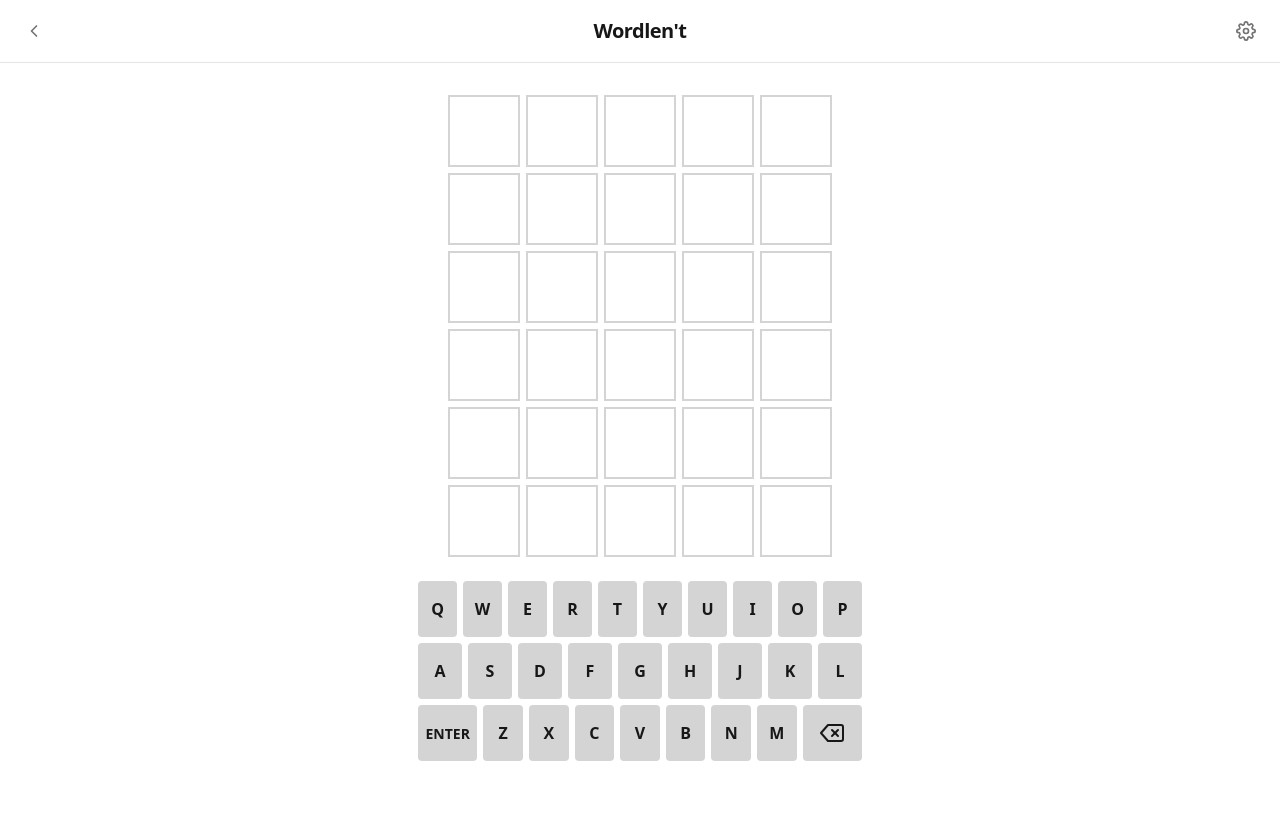
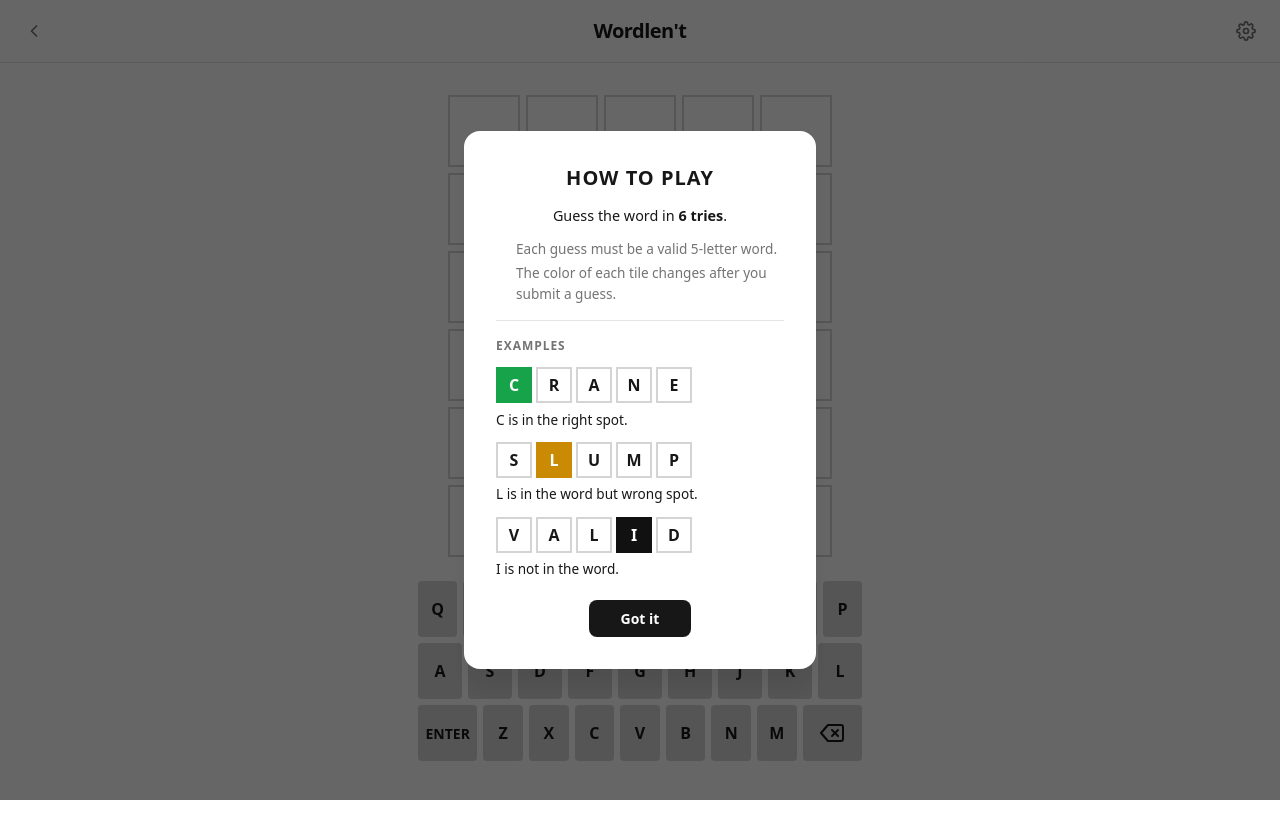
Before and after one commit to ZackDoll/not-wordle, a Next.js app: page /daily in a window 1280 px wide. Shown: the top 838 px of the page. Built offline with nearby package versions, Linux system fonts and the light colour scheme; no server answers.

Commit message:
added an intro popup with a tutorial

```diff
--- a/src/components/Game.tsx
+++ b/src/components/Game.tsx
@@ -8,6 +8,7 @@ import type { Definition } from '@/utils/dictionary';
 import { fetchDefinition } from '@/utils/dictionary';
 import Board from './Board';
 import Keyboard from './Keyboard';
+import HowToPlay from './HowToPlay';
 import WinScreen from './WinScreen';
 import LoseScreen from './LoseScreen';
 import styles from './Game.module.css';
@@ -89,6 +90,16 @@ export default function Game({ initialWord, onPlayAgain }: GameProps = {}) {
   });
   const wordSetRef = useRef<Set<string>>(new Set());
   const [definition, setDefinition] = useState<Definition | null>(null);
+  const [showIntro, setShowIntro] = useState(false);
+
+  useEffect(() => {
+    if (!localStorage.getItem('wordle-seen-intro')) setShowIntro(true);
+  }, []);
+
+  function dismissIntro() {
+    localStorage.setItem('wordle-seen-intro', '1');
+    setShowIntro(false);
+  }
 
   const letterStates = useMemo(() => {
     const rank: Record<TileState, number> = { correct: 2, present: 1, absent: 0, filled: -1, empty: -1 };
@@ -222,6 +233,7 @@ export default function Game({ initialWord, onPlayAgain }: GameProps = {}) {
 
   return (
     <div className={styles.game}>
+      {showIntro && <HowToPlay onDismiss={dismissIntro} />}
       {error && <div className={styles.error}>{error}</div>}
       <Board board={board} shakingRow={shakingRow} onShakeEnd={() => setShakingRow(null)} flippingRow={flippingRow} />
       <Keyboard onKey={handleKey} letterStates={letterStates} />
--- /dev/null
+++ b/src/components/HowToPlay.module.css
@@ -0,0 +1,136 @@
+.backdrop {
+  position: fixed;
+  inset: 0;
+  z-index: 50;
+  display: flex;
+  align-items: center;
+  justify-content: center;
+  background: rgba(0, 0, 0, 0.6);
+}
+
+.card {
+  display: flex;
+  flex-direction: column;
+  align-items: center;
+  gap: 0.75rem;
+  border-radius: 1rem;
+  padding: 2rem;
+  background: var(--surface);
+  color: var(--foreground);
+  box-shadow: 0 20px 25px -5px rgb(0 0 0 / 0.1);
+  max-width: 22rem;
+  width: 90%;
+}
+
+.heading {
+  font-size: 1.25rem;
+  font-weight: 700;
+  letter-spacing: 0.05em;
+  text-transform: uppercase;
+}
+
+.rule {
+  font-size: 0.9rem;
+  text-align: center;
+}
+
+.rules {
+  font-size: 0.85rem;
+  color: var(--muted);
+  padding-left: 1.25rem;
+  display: flex;
+  flex-direction: column;
+  gap: 0.25rem;
+  align-self: stretch;
+}
+
+.divider {
+  width: 100%;
+  border: none;
+  border-top: 1px solid var(--border);
+  margin: 0.25rem 0;
+}
+
+.examplesLabel {
+  font-size: 0.75rem;
+  font-weight: 700;
+  text-transform: uppercase;
+  letter-spacing: 0.08em;
+  color: var(--muted);
+  align-self: flex-start;
+}
+
+.examples {
+  display: flex;
+  flex-direction: column;
+  gap: 0.75rem;
+  align-self: stretch;
+}
+
+.example {
+  display: flex;
+  flex-direction: column;
+  gap: 0.4rem;
+}
+
+.tiles {
+  display: flex;
+  gap: 0.25rem;
+}
+
+.tile {
+  display: flex;
+  align-items: center;
+  justify-content: center;
+  width: 2.25rem;
+  height: 2.25rem;
+  font-weight: 700;
+  font-size: 1rem;
+  border: 2px solid transparent;
+}
+
+.empty {
+  border-color: var(--tile-empty-border);
+  color: var(--foreground);
+}
+
+.correct {
+  background: var(--tile-correct-bg);
+  border-color: var(--tile-correct-bg);
+  color: white;
+}
+
+.present {
+  background: var(--tile-present-bg);
+  border-color: var(--tile-present-bg);
+  color: white;
+}
+
+.absent {
+  background: #111;
+  border-color: #111;
+  color: white;
+}
+
+.exampleLabel {
+  font-size: 0.85rem;
+}
+
+.exampleLabel strong {
+  font-weight: 700;
+}
+
+.btn {
+  margin-top: 0.5rem;
+  border-radius: 0.5rem;
+  padding: 0.5rem 2rem;
+  font-size: 0.875rem;
+  font-weight: 700;
+  background: var(--foreground);
+  color: var(--background);
+  border: none;
+  cursor: pointer;
+  transition: opacity 0.15s;
+}
+
+.btn:hover { opacity: 0.8; }
--- /dev/null
+++ b/src/components/HowToPlay.tsx
@@ -0,0 +1,63 @@
+'use client';
+
+import styles from './HowToPlay.module.css';
+
+const EXAMPLES = [
+  {
+    word: 'CRANE',
+    highlight: 0,
+    state: 'correct' as const,
+    label: 'C is in the right spot.',
+  },
+  {
+    word: 'SLUMP',
+    highlight: 1,
+    state: 'present' as const,
+    label: 'L is in the word but wrong spot.',
+  },
+  {
+    word: 'VALID',
+    highlight: 3,
+    state: 'absent' as const,
+    label: 'I is not in the word.',
+  },
+];
+
+interface HowToPlayProps {
+  onDismiss: () => void;
+}
+
+export default function HowToPlay({ onDismiss }: HowToPlayProps) {
+  return (
+    <div className={styles.backdrop} onClick={onDismiss}>
+      <div className={styles.card} onClick={e => e.stopPropagation()}>
+        <h2 className={styles.heading}>How to play</h2>
+        <p className={styles.rule}>Guess the word in <strong>6 tries</strong>.</p>
+        <ul className={styles.rules}>
+          <li>Each guess must be a valid 5-letter word.</li>
+          <li>The color of each tile changes after you submit a guess.</li>
+        </ul>
+        <hr className={styles.divider} />
+        <p className={styles.examplesLabel}>Examples</p>
+        <div className={styles.examples}>
+          {EXAMPLES.map(({ word, highlight, state, label }) => (
+            <div key={word} className={styles.example}>
+              <div className={styles.tiles}>
+                {word.split('').map((letter, i) => (
+                  <div
+                    key={i}
+                    className={`${styles.tile} ${i === highlight ? styles[state] : styles.empty}`}
+                  >
+                    {letter}
+                  </div>
+                ))}
+              </div>
+              <p className={styles.exampleLabel}>{label}</p>
+            </div>
+          ))}
+        </div>
+        <button className={styles.btn} onClick={onDismiss}>Got it</button>
+      </div>
+    </div>
+  );
+}
```
